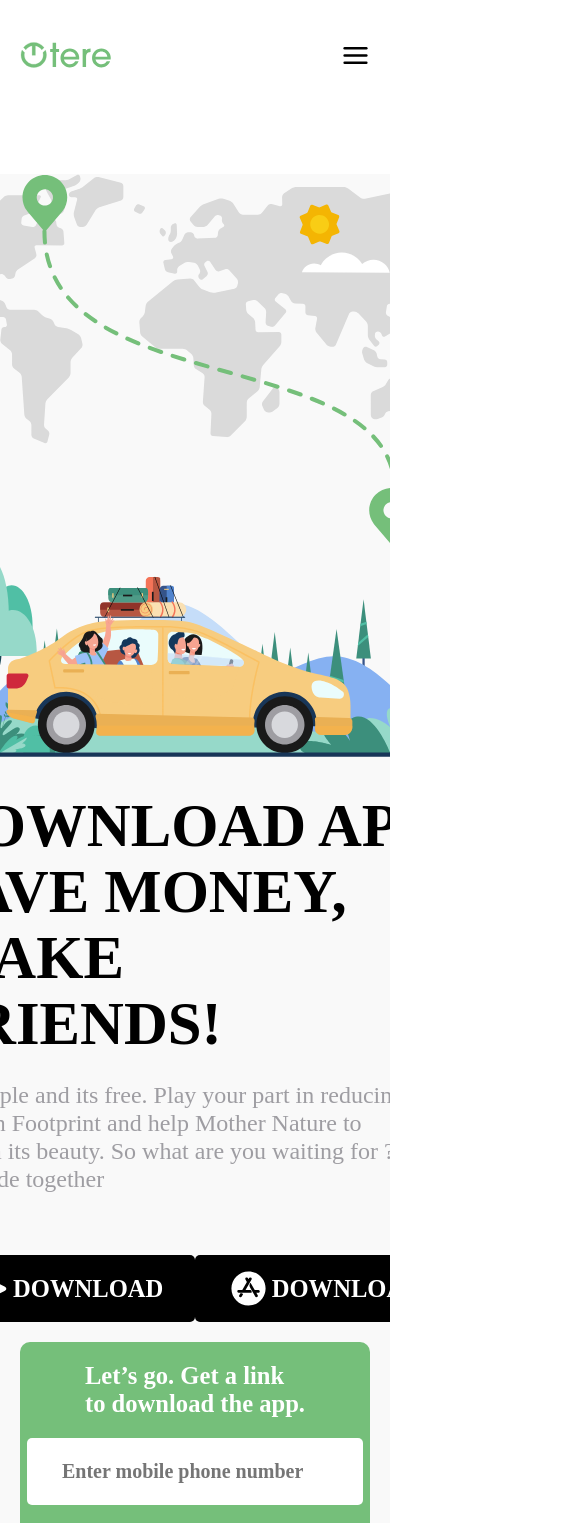
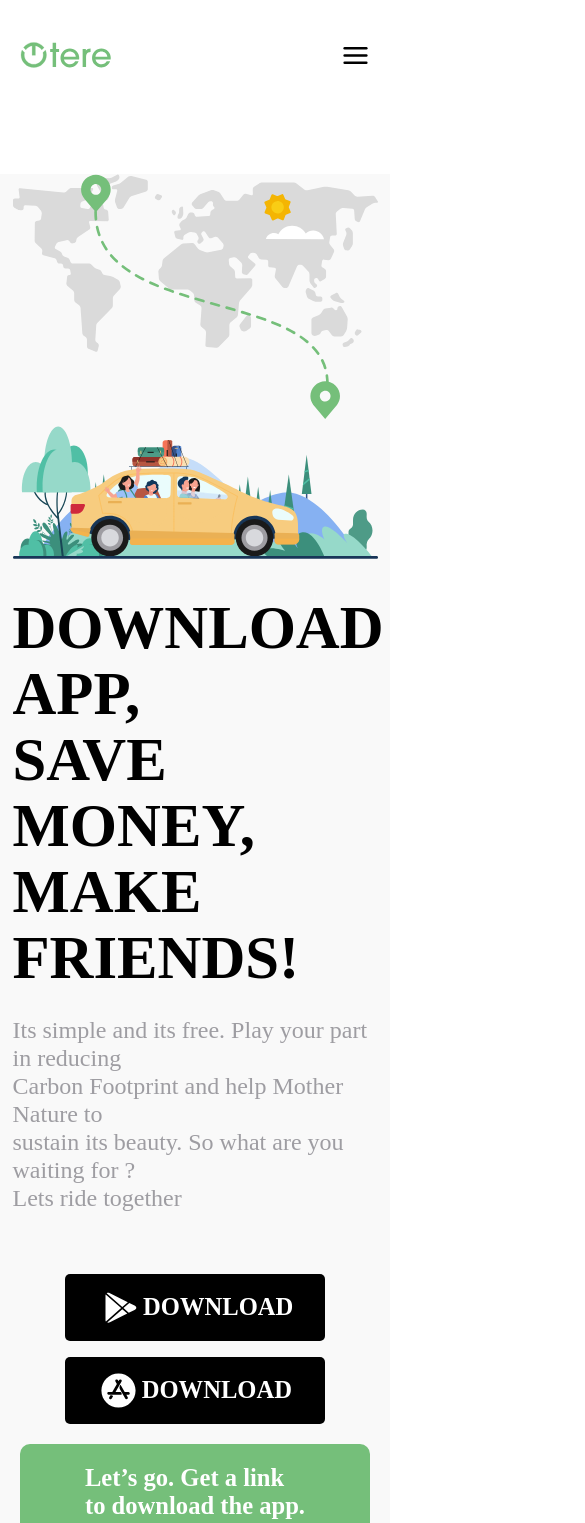
Before and after one commit to SrnDev16/Tere-React, a React (Vite) app in the folder Tere/: page / in a window 390 px wide. Shown: the top 1523 px of the page, 585 px wide, since content can reach past the window. Built offline with nearby package versions, Linux system fonts and the light colour scheme; a web font is replaced by a local one.

Commit message:
update responsive

```diff
--- a/Tere/src/components/Banner.css
+++ b/Tere/src/components/Banner.css
@@ -5,7 +5,7 @@
   padding: 55px 80px;
   display: flex;
   justify-content: space-between;
-  background-color: #F9F9F9;;
+  background-color: #f9f9f9;
   /* border: 1px solid black; */
 }
 .left-side p:first-child {
@@ -39,8 +39,8 @@
   height: 582.81px;
   width: 553px;
 }
-.form-box{
-  background-color: #F9F9F9;
+.form-box {
+  background-color: #f9f9f9;
   max-width: 1440px;
   margin: 0 auto;
 }
@@ -98,6 +98,10 @@
 }
 
 @media screen and (max-width: 892px) {
+  .right-side img {
+    max-width: 365px;
+    height: auto;
+  }
   .banner-con {
     flex-direction: column-reverse;
     align-items: center;
@@ -106,8 +110,9 @@
   }
   .left-side {
     margin-top: 32px;
+    max-width: 365px;
   }
-  .form-download{
+  .form-download {
     flex-direction: column;
     align-items: center;
     justify-content: center;
@@ -115,19 +120,26 @@
     padding: 20px;
     margin: 0 20px;
   }
-  .form-download p{
+  .form-download p {
     margin-bottom: 20px;
   }
-  .form-download form{
+  .form-download form {
+    max-width: 365px;
     flex-direction: column;
     justify-content: space-between;
     align-items: center;
   }
-  .form-download form input{
+  .form-download form input {
     margin-bottom: 20px;
     width: auto;
   }
-  .form-download form button{
+  .form-download form button {
     max-width: auto;
   }
+  .btn-box {
+    height: 150px;
+    flex-direction: column;
+    justify-content: space-between;
+    align-items: center;
+  }
 }
--- a/Tere/src/components/Header.css
+++ b/Tere/src/components/Header.css
@@ -6,7 +6,6 @@
   height: 174px;
   margin: 0 auto;
   background: #fff;
-  /* border: 1px solid #75bf7a; */
 }
 .logo-con a img {
   height: 49px;
@@ -68,7 +67,7 @@
     width: 100%;
     position: absolute;
     top: 100px;
-    left: 100%;
+    left: 0;
     opacity: 0;
     transition: 0.5s ease;
     background-color: #f9f9f9;
```
